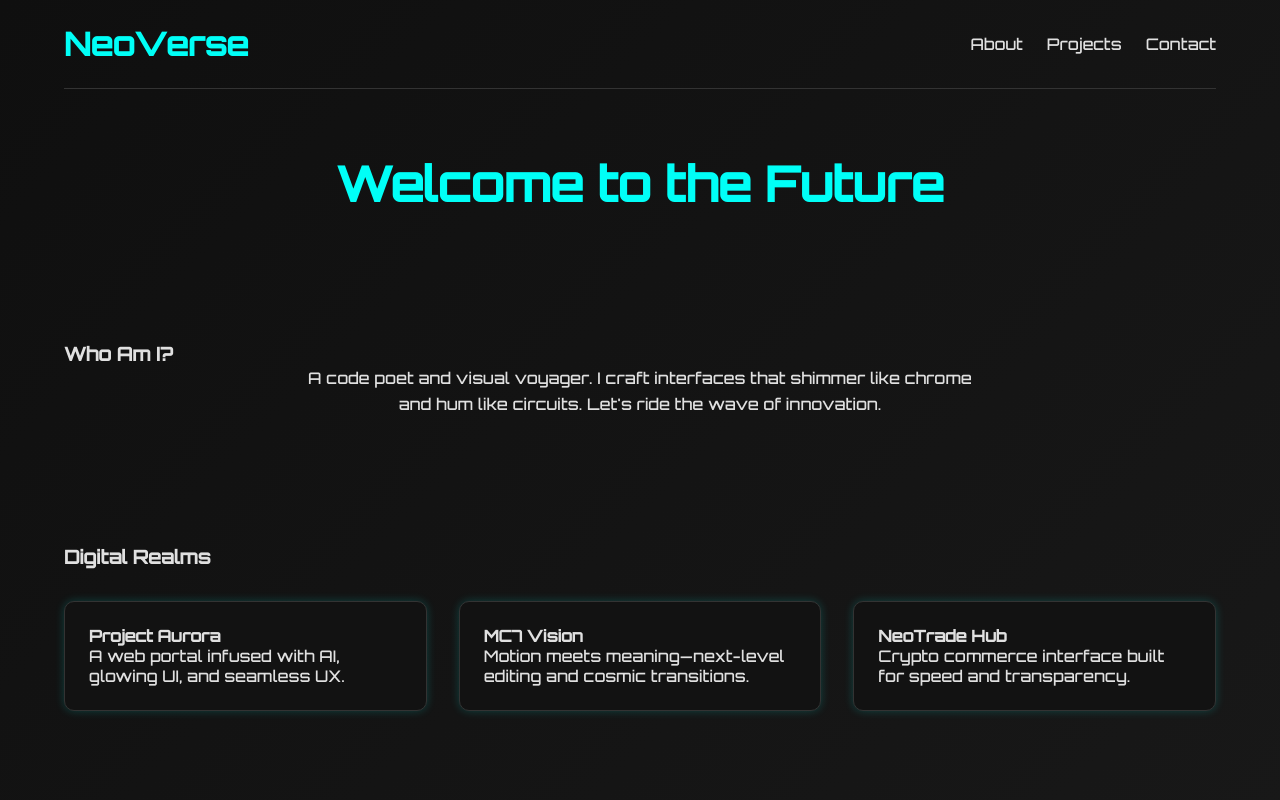
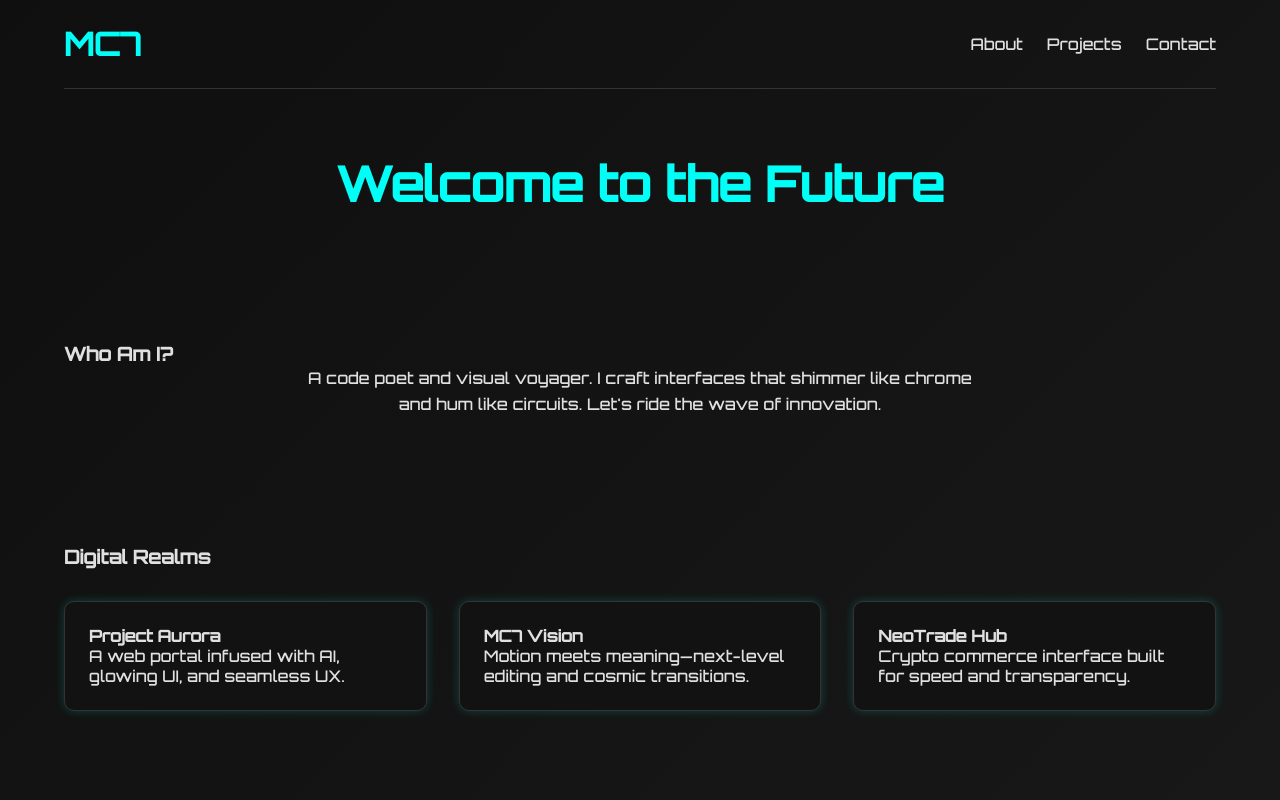
Before and after one commit to xoase/MC7, a plain HTML site: page index.html in a window 1280 px wide. Shown: the top 800 px of the page. Drawn offline with Linux system fonts and the light colour scheme.

Commit message:
Update index.html

```diff
--- a/index.html
+++ b/index.html
@@ -11,7 +11,7 @@
 <body>
   <div class="container">
     <nav class="navbar">
-      <h1 class="logo">NeoVerse</h1>
+      <h1 class="logo">MC7</h1>
       <ul class="nav-links">
         <li><a href="#about">About</a></li>
         <li><a href="#projects">Projects</a></li>
```
